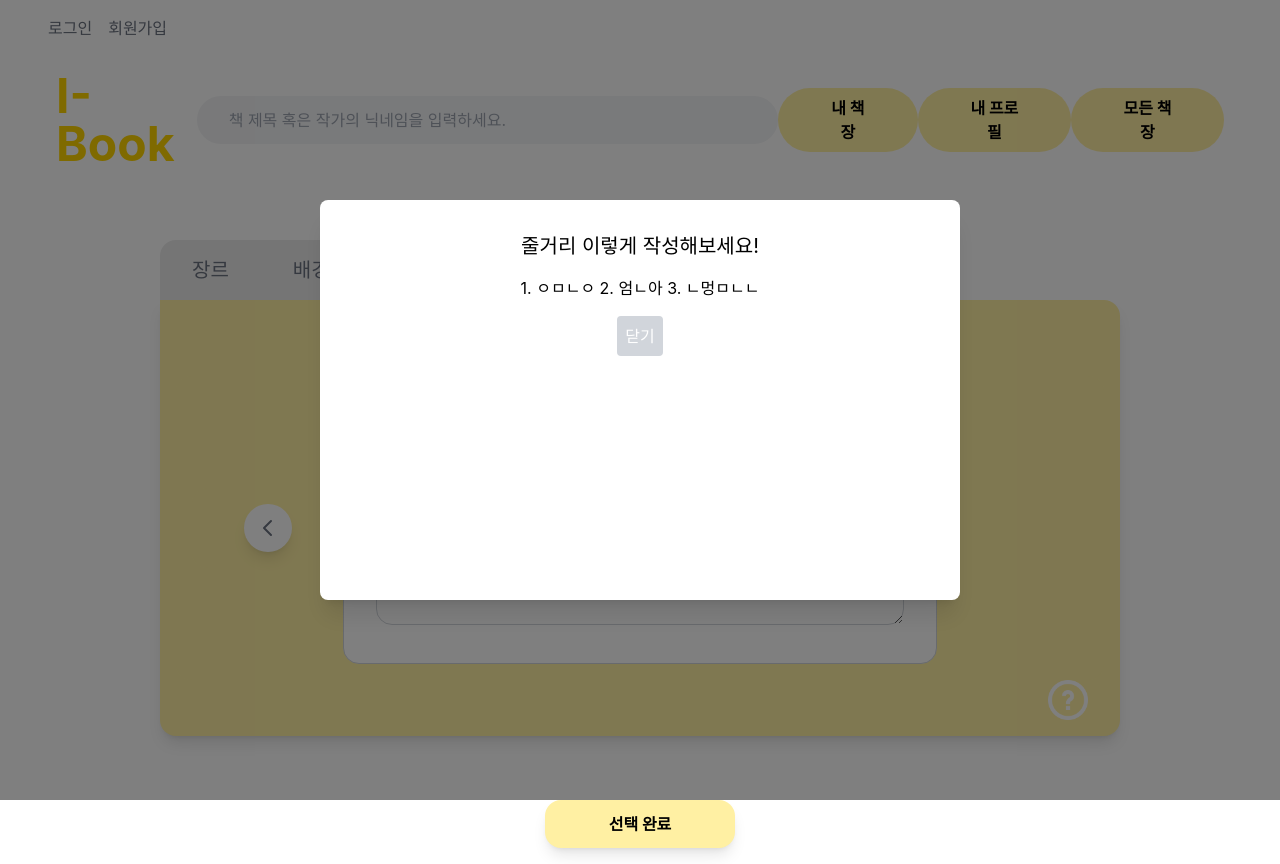
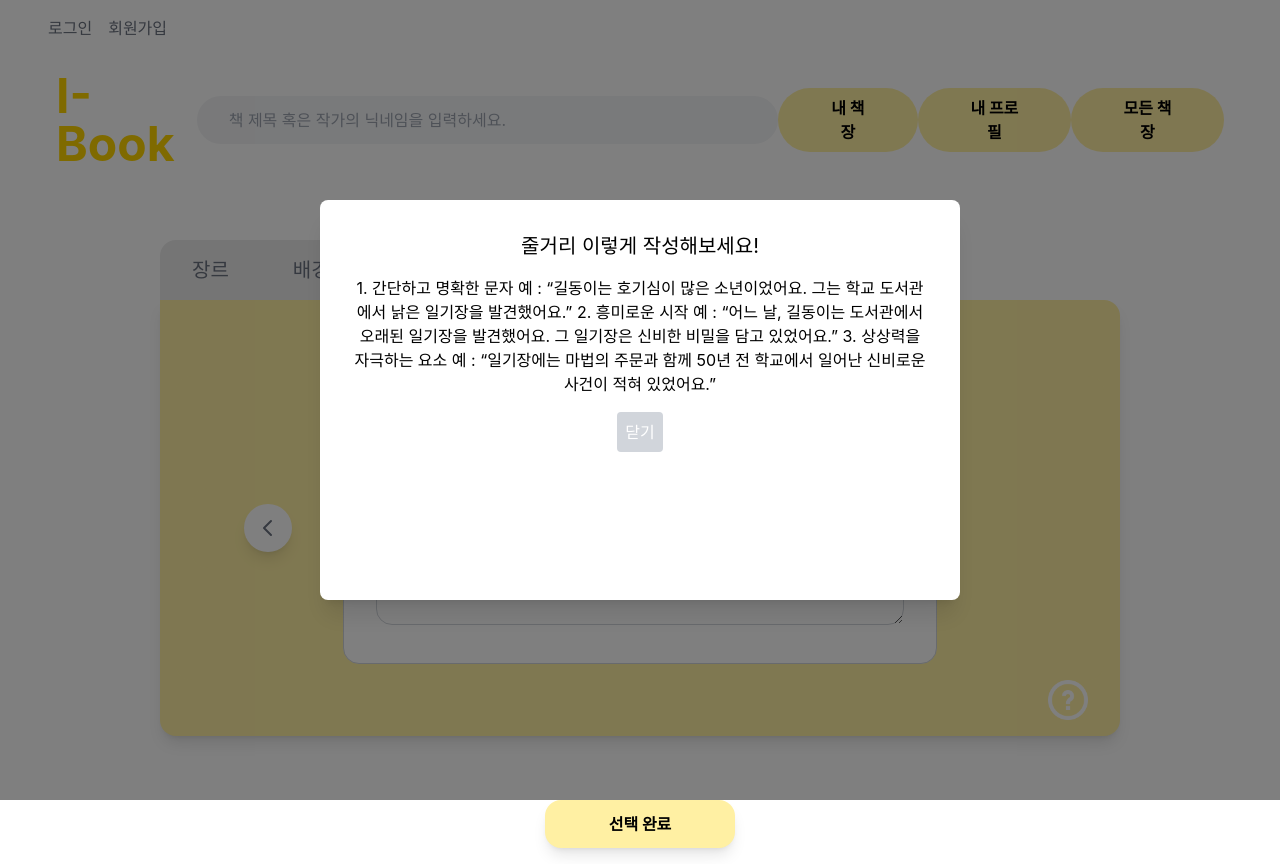
Before and after one commit to tuk-iBooK/Frontend, a React (Create React App) app: page /summary in a window 1280 px wide. Both pictures are taken after a click on the button 1068 px from the left and 700 px from the top of the page. Built offline with nearby package versions, Linux system fonts and the light colour scheme.

Commit message:
수정된 이야기 그림 생성 하지만 보이진 않음

```diff
--- a/src/pages/FirstResultPage.tsx
+++ b/src/pages/FirstResultPage.tsx
@@ -24,6 +24,7 @@ const FirstResultPage: React.FC = () => {
   const [config, setConfig] = useState<AxiosRequestConfig | null>(null);
   const [isEditing, setIsEditing] = useState(false);
   const [newContent, setNewContent] = useState("");
+
   const toggleEditModal = () => setIsEditing(!isEditing);
 
   useEffect(() => {
@@ -214,20 +215,52 @@ const FirstResultPage: React.FC = () => {
       if (updateResponse.status === 200) {
         console.log("내용이 성공적으로 수정되었습니다! :", updateResponse);
 
-        // 새로운 선택지 요청
-        const newChoicesResponse = await axios.post(
-          "http://localhost:8000/api/story/update/",
-          { story_id: story },
-          config
-        );
-        console.log("새로운 선택지 요청 성공 :", newChoicesResponse);
+        // // 새로운 선택지 요청
+        // const newChoicesResponse = await axios.post(
+        //   "http://localhost:8000/api/story/update/",
+        //   { story_id: story },
+        //   config
+        // );
+        // console.log("새로운 선택지 요청 성공 :", newChoicesResponse);
 
         dispatch(
           addPage({
             content: newContent,
-            choices: newChoicesResponse.data.choices,
           })
         );
+
+        // 이미지 생성 및 저장 요청
+        const imageResponse = await axios.post(
+          "http://localhost:8000/api/story/register/chatgpt/image/",
+          { story_id: story, query: newContent },
+          config
+        );
+
+        if (imageResponse.status === 200 && imageResponse.data.image_url) {
+          console.log("이미지 생성 성공 :", imageResponse);
+
+          const imageUrlWithTimestamp = `${imageResponse.data.image_url}?timestamp=${new Date().getTime()}`;
+          dispatch(
+            setImage({
+              pageId: currentPage?.pageId,
+              imageUrl: imageUrlWithTimestamp,
+            })
+          );
+
+          // 이미지 저장 요청
+          await axios.post(
+            "http://localhost:8000/api/story/save_image/",
+            {
+              story_id: story,
+              page_number: currentPage?.pageId,
+              image_url: imageResponse.data.image_url,
+            },
+            config
+          );
+          console.log("이미지 저장 성공!");
+        } else {
+          console.error("이미지 생성 실패:", imageResponse);
+        }
 
         setIsEditing(false);
         setNewContent("");
--- a/src/pages/SummarySettingPage.tsx
+++ b/src/pages/SummarySettingPage.tsx
@@ -138,7 +138,15 @@ const SummarySettingPage: React.FC = () => {
               <div className="fixed inset-0 bg-black bg-opacity-50 flex justify-center items-center">
                 <div className="w-1/2 h-1/2 bg-white p-8 rounded-lg shadow-xl">
                   <h2 className="text-xl mb-4">줄거리 이렇게 작성해보세요!</h2>
-                  <p>1. ㅇㅁㄴㅇ 2. 엄ㄴ아 3. ㄴ멍ㅁㄴㄴ</p>
+                  <p>
+                    1. 간단하고 명확한 문자 예 : “길동이는 호기심이 많은
+                    소년이었어요. 그는 학교 도서관에서 낡은 일기장을
+                    발견했어요.” 2. 흥미로운 시작 예 : “어느 날, 길동이는
+                    도서관에서 오래된 일기장을 발견했어요. 그 일기장은 신비한
+                    비밀을 담고 있었어요.” 3. 상상력을 자극하는 요소 예 :
+                    “일기장에는 마법의 주문과 함께 50년 전 학교에서 일어난
+                    신비로운 사건이 적혀 있었어요.”
+                  </p>
                   <button
                     onClick={toggleModal}
                     className="mt-4 bg-gray-300 text-white p-2 rounded"
```
